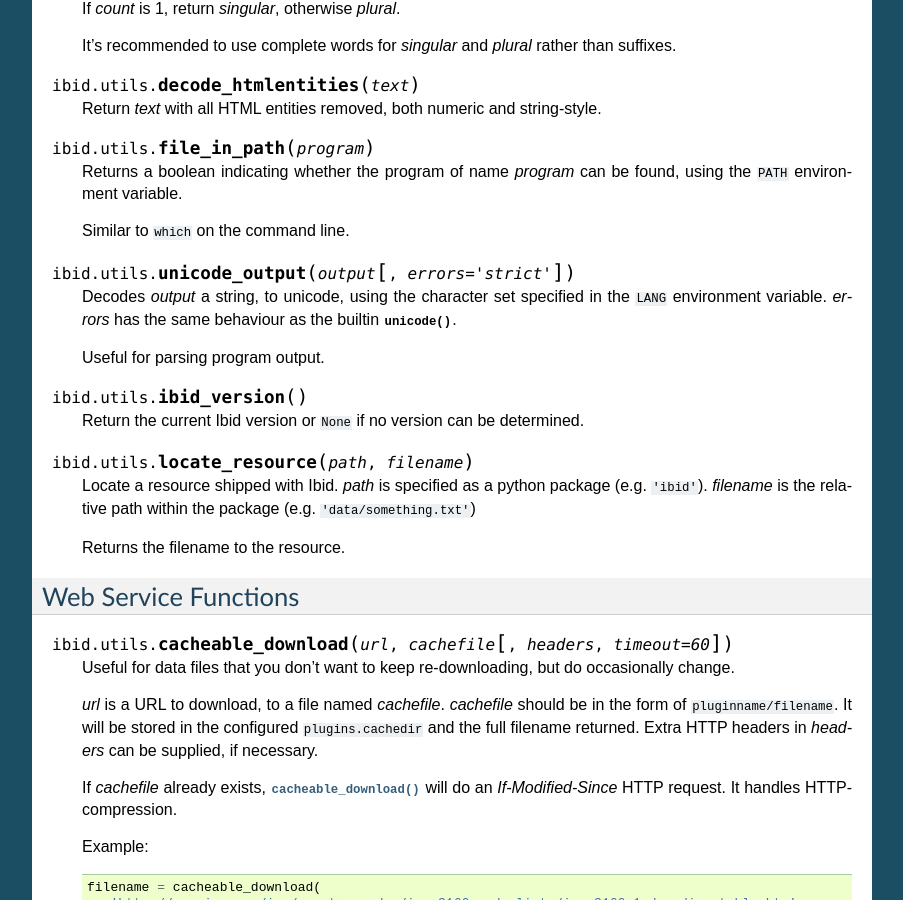
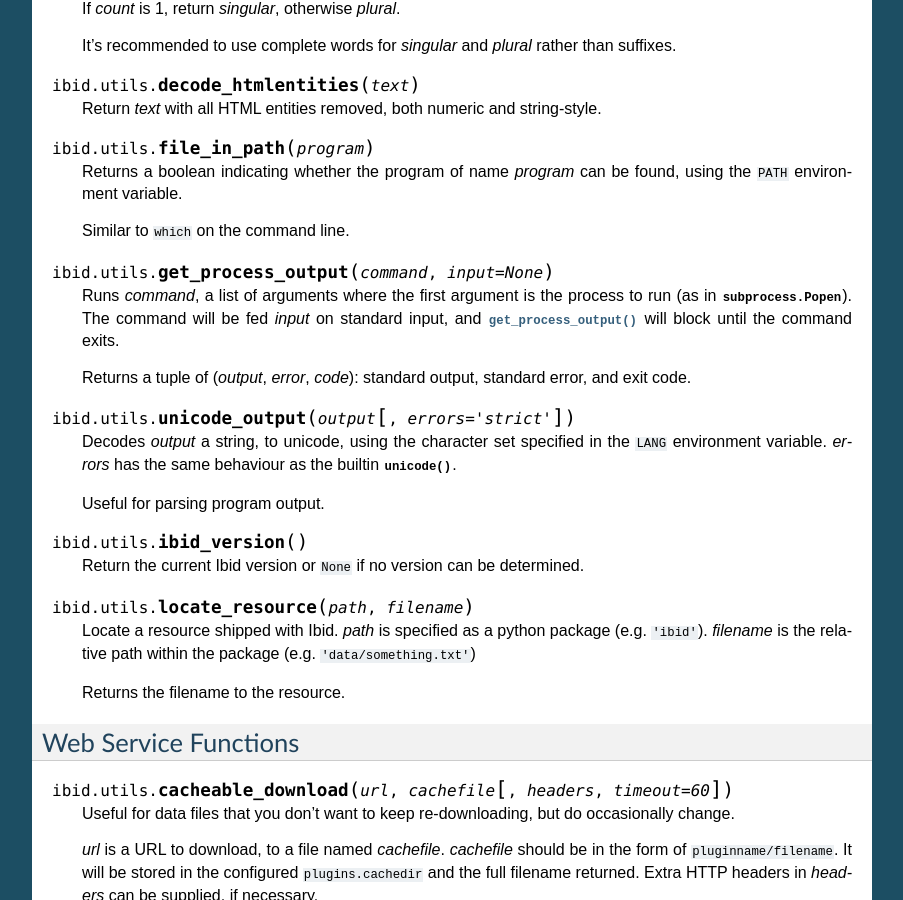
Before and after one commit to ibid/ibid, a Sphinx documentation site: the page built from docs/api/ibid.utils.rst, in a window 1280 px wide and 900 px high, scrolled down 928 px. Shown: the whole window, without its empty margins (198-1101 px from the left). Built offline with Sphinx 7.4.7, drawn with Linux system fonts in a browser that asks for light colours.

Commit message:
Document get_process_output

```diff
--- a/docs/api/ibid.utils.rst
+++ b/docs/api/ibid.utils.rst
@@ -77,6 +77,16 @@ String Functions
    can be found, using the ``PATH`` environment variable.
 
    Similar to ``which`` on the command line.
+
+.. function:: get_process_output(command, input=None)
+
+   Runs *command*, a list of arguments where the first argument is the
+   process to run (as in :class:`subprocess.Popen`).
+   The command will be fed *input* on standard input, and
+   :func:`get_process_output` will block until the command exits.
+
+   Returns a tuple of (*output*, *error*, *code*): standard output,
+   standard error, and exit code.
 
 .. function:: unicode_output(output, [errors='strict'])
 
```
